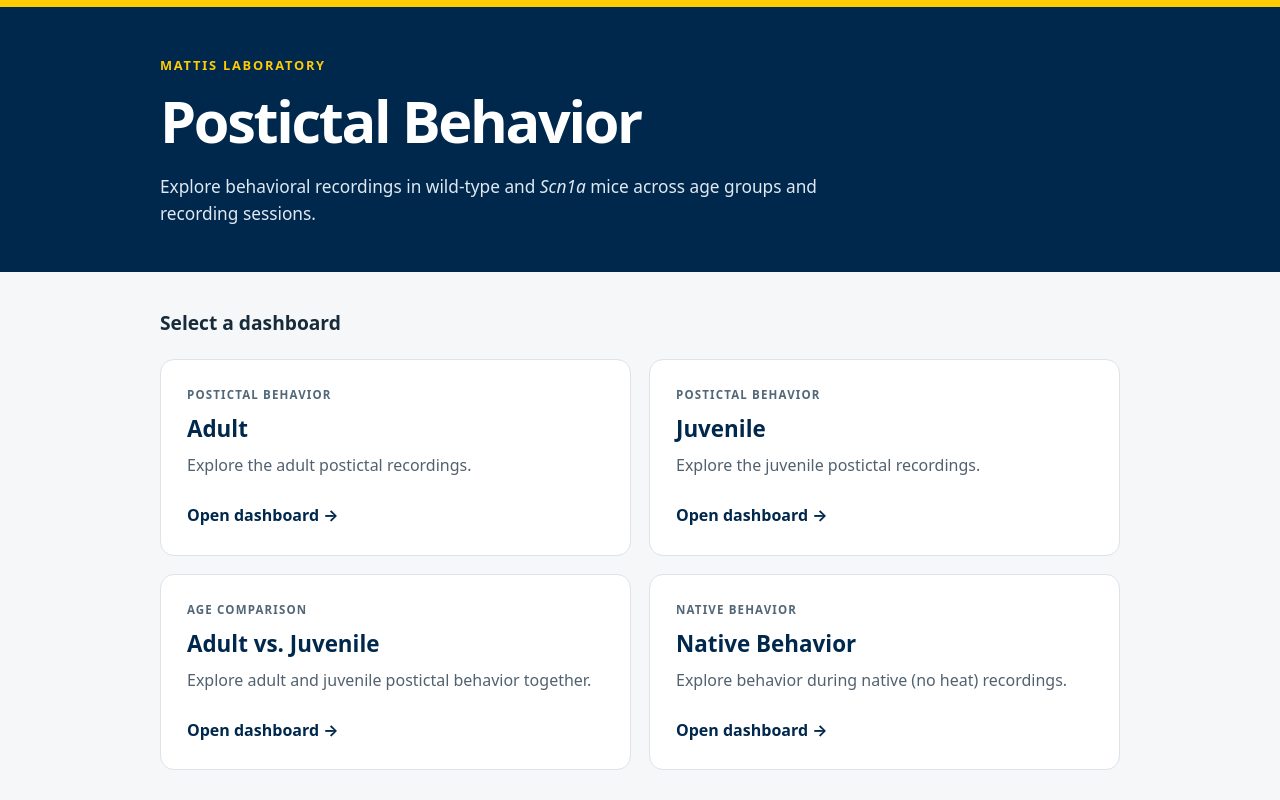
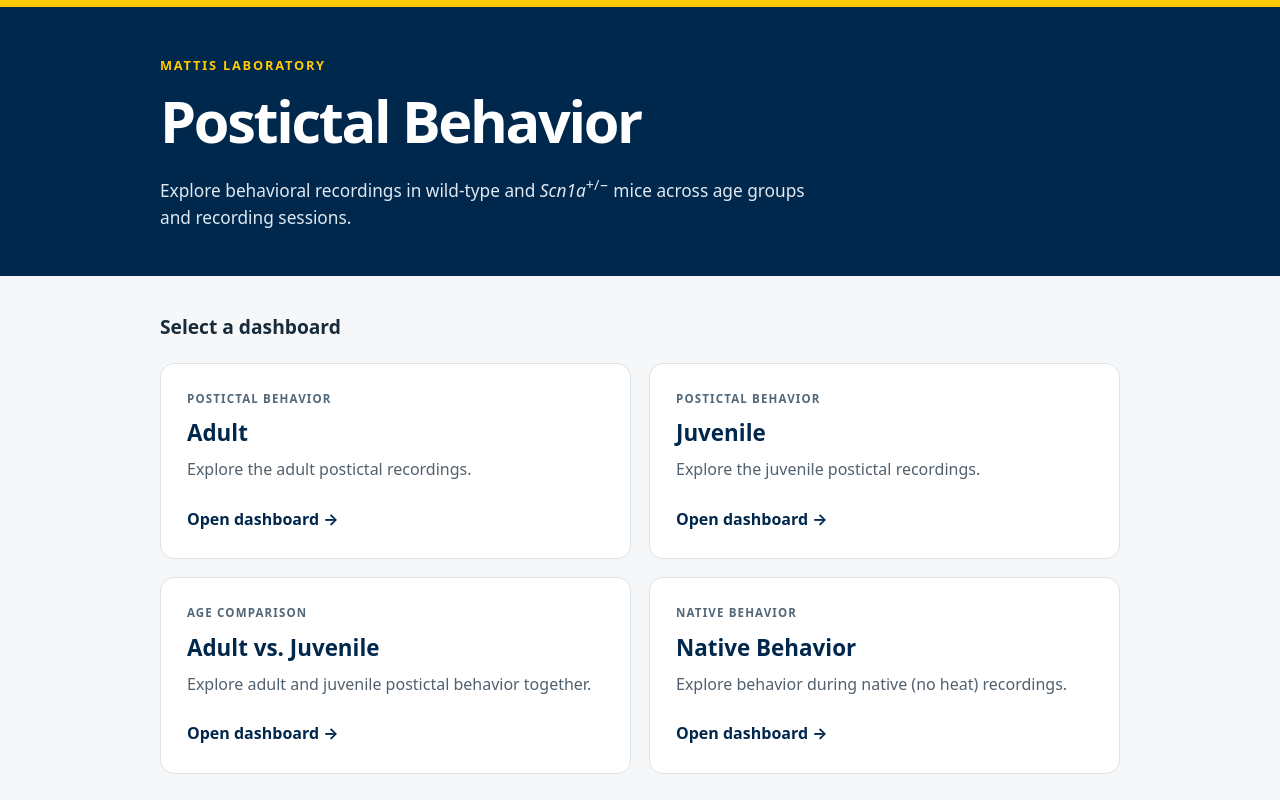
Before and after one commit to mattis-laboratory/postictal-behavior, a plain HTML site: page index.html in a window 1280 px wide. Shown: the top 800 px of the page. Drawn offline with Linux system fonts and the light colour scheme.

Commit message:
Update intro paragraph to include Scn1a genotype

```diff
--- a/index.html
+++ b/index.html
@@ -35,7 +35,7 @@
   <header><div class="wrap">
     <p class="eyebrow">Mattis Laboratory</p>
     <h1>Postictal Behavior</h1>
-    <p class="intro">Explore behavioral recordings in wild-type and <i>Scn1a</i> mice across age groups and recording sessions.</p>
+    <p class="intro">Explore behavioral recordings in wild-type and <i>Scn1a</i><sup>+/−</sup> mice across age groups and recording sessions.</p>
   </div></header>
   <main class="wrap">
     <h2>Select a dashboard</h2>
```
